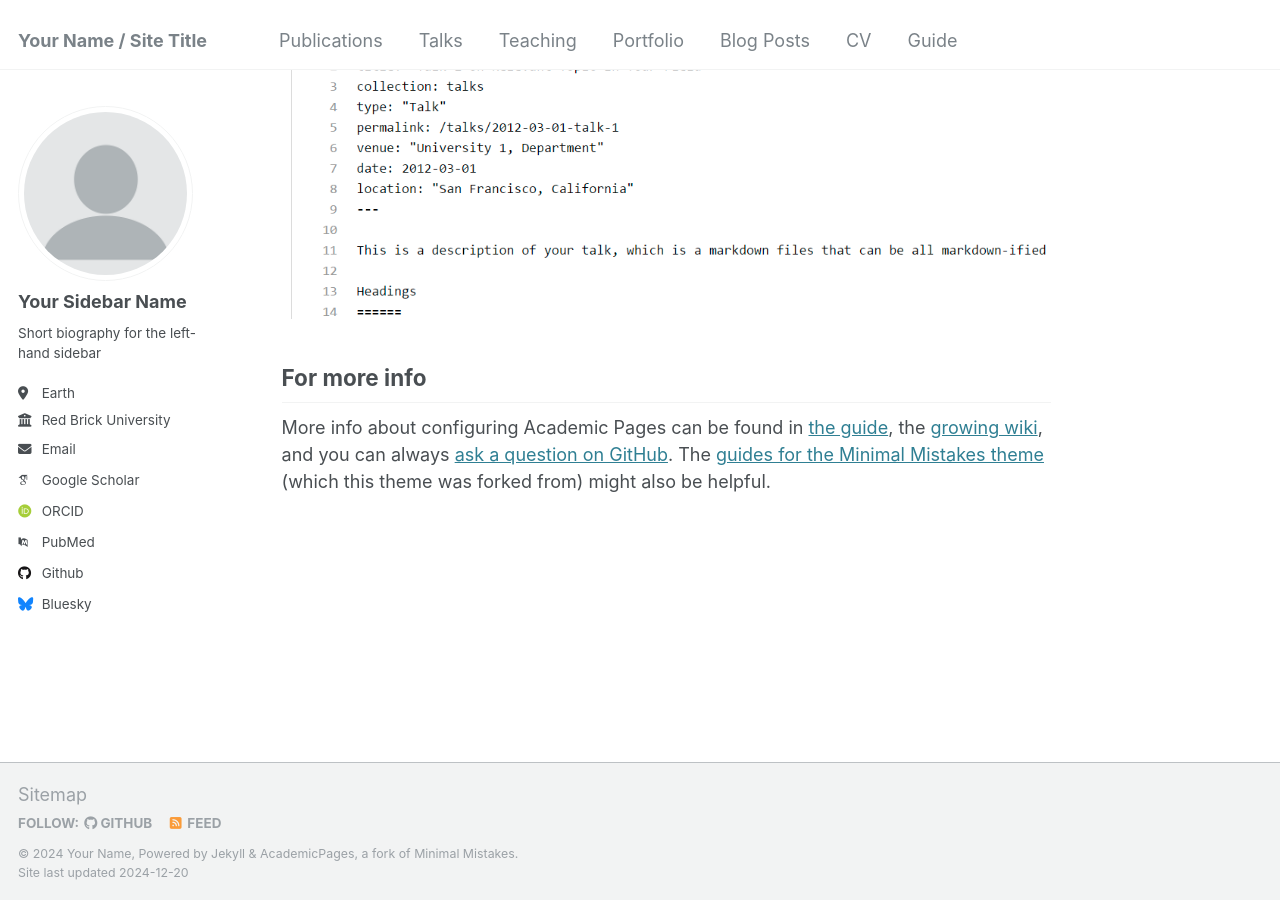
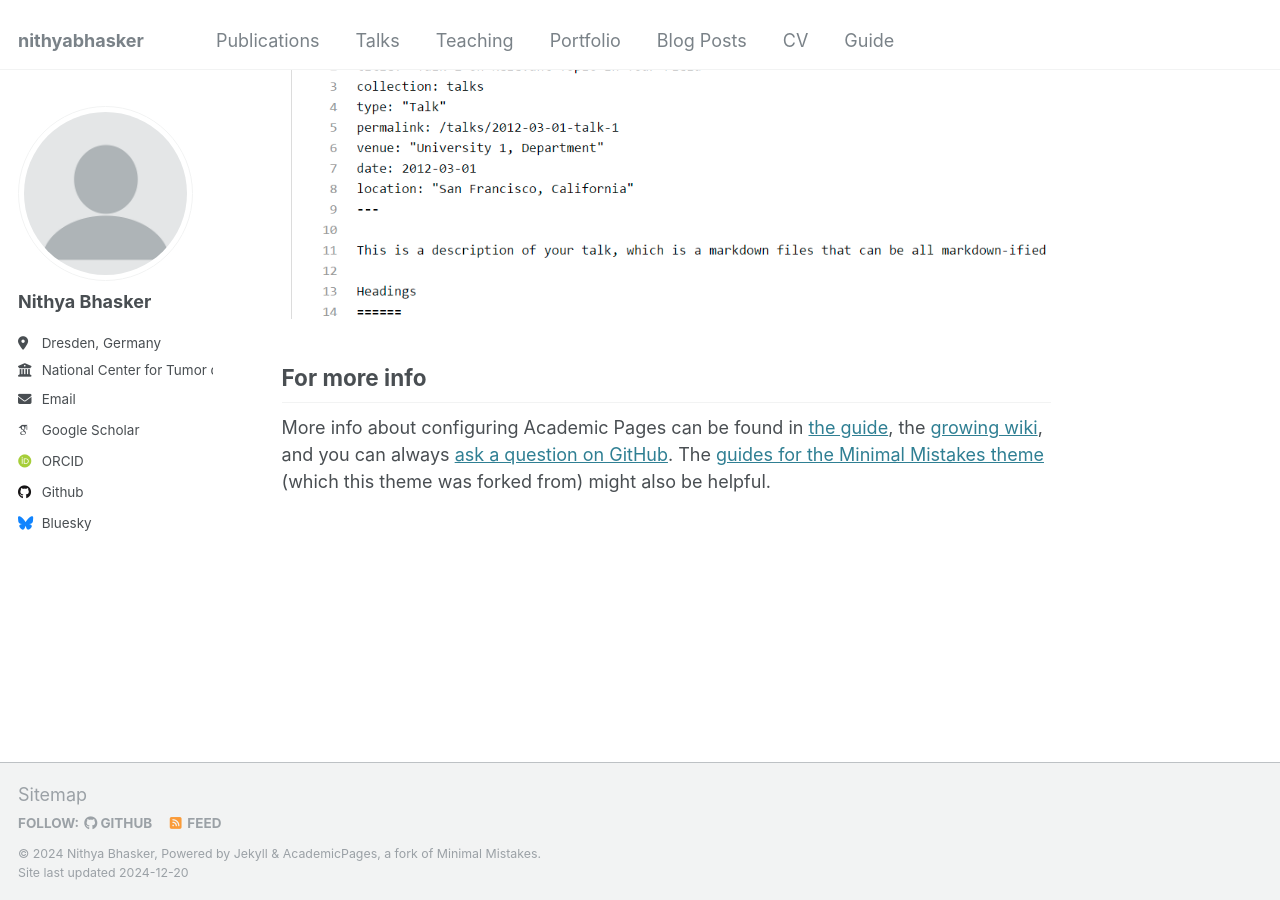
Before and after one commit to NithyaBhasker/nithyabhasker.github.io, a Jekyll site: the page built from _pages/about.md, in a window 1280 px wide and 900 px high, scrolled down 2643 px. Built offline with Jekyll 4.4.1, drawn with Linux system fonts in a browser that asks for light colours; some web fonts are replaced.

Commit message:
Update _config.yml

```diff
--- a/_config.yml
+++ b/_config.yml
@@ -8,13 +8,13 @@
 
 # Basic Site Settings
 locale                   : "en-US"
-title                    : "Your Name / Site Title"
+title                    : "nithyabhasker"
 title_separator          : "-"
-name                     : &name "Your Name"
-description              : &description "personal description"
-url                      : https://academicpages.github.io # the base hostname & protocol for your site e.g. "https://[your GitHub username].github.io"
+name                     : &name "Nithya Bhasker"
+description              : &description "PhD student"
+url                      : https://nithyabhasker.github.io # the base hostname & protocol for your site e.g. "https://[your GitHub username].github.io"
 baseurl                  : "" # the subpath of your site, e.g. "/blog"
-repository               : "academicpages/academicpages.github.io"
+repository               : "NithyaBhasker/nithyabhasker.github.io"
 
 # Site Author - The following control what appear as part of the author content on the side bar.
 #               If a field is blank the icon and link will not appear, otherwise it will be shown.
@@ -22,21 +22,21 @@ repository               : "academicpages/academicpages.github.io"
 author:
   # Biographic information
   avatar           : "profile.png"
-  name             : "Your Sidebar Name"
+  name             : "Nithya Bhasker"
   pronouns         : # example: "she/her"
-  bio              : "Short biography for the left-hand sidebar"
-  location         : "Earth"
-  employer         : "Red Brick University"
+  bio              : ""
+  location         : "Dresden, Germany"
+  employer         : "National Center for Tumor diseases (NCT/UCC) Dresden, Germany"
   uri              : # URL
-  email            : "none@example.org"
+  email            : "nithya.bhasker@nct-dresden.de"
 
   # Academic websites
   arxiv            : # URL - Update with the correct link to your profile
-  googlescholar    : "https://scholar.google.com/citations?user=PS_CX0AAAAAJ"
+  googlescholar    : "https://scholar.google.com/citations?user=h0pzNBkAAAAJ&hl=en"
   impactstory      : # URL
-  orcid            : "http://orcid.org/yourorcidurl"
+  orcid            : "https://orcid.org/0000-0002-2666-8776"
   semantic         : # URL
-  pubmed           : "https://www.ncbi.nlm.nih.gov/pubmed/?term=john+snow"
+  pubmed           : #"https://www.ncbi.nlm.nih.gov/pubmed/?term=john+snow"
   researchgate     : # URL
   scopus           : # URL
 
@@ -44,12 +44,12 @@ author:
   bitbucket        : # Username - Update with your username on the site
   codepen          : # Username
   dribbble         : # Username
-  github           : "academicpages"
+  github           : "NithyaBhasker"
   kaggle           : # Username
   stackoverflow    : # User number or user number and name (i.e., use "1" or "1/jeff-atwood")
 
   # Social media
-  bluesky          : "bsky.app" # Replace this with you Bluesky username
+  bluesky          : "nithyabhasker.bsky.social" # Replace this with you Bluesky username
   facebook         : # Username
   flickr           : # Username
   foursquare       : # Username
```
